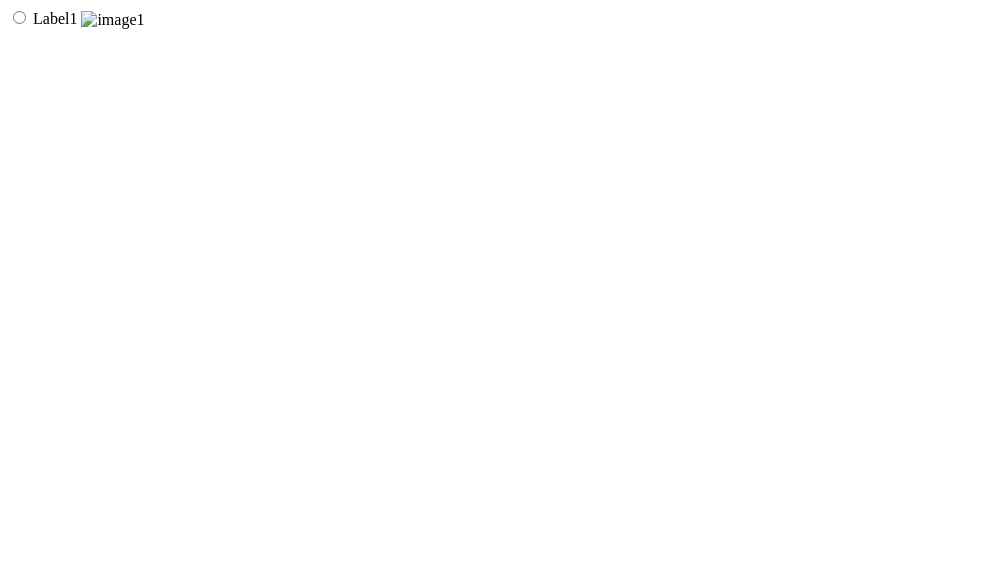
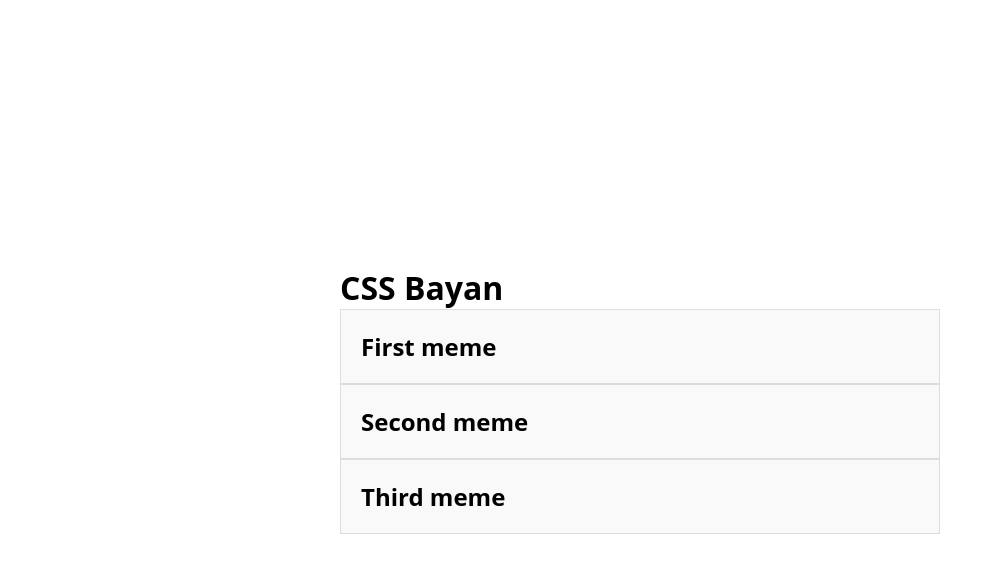
Before and after one commit to eldar-an/cssBayan, a plain HTML site: page cssBayan/index.html in a window 1280 px wide. Shown: the whole page, without its empty margins (0-990 px from the left). Drawn offline with Linux system fonts and the light colour scheme.

Commit message:
feat: added basic page layout (Sat, Mar 11, 2023 10:18:24 PM)

```diff
--- a/cssBayan/index.html
+++ b/cssBayan/index.html
@@ -10,11 +10,27 @@
 </head>
 <body>
 <div class="container">
-    <div class="item" id="item1">
-        <input type="radio">
-        <label for="item1">Label1</label>
-        <img src="" alt="image1" align="center">
-    </div>
+    <h1>CSS Bayan</h1>
+    <ul>
+        <li>
+            <div class="container-content">
+                <h2>First meme</h2>
+                <img class="image" src="" alt="First meme">
+            </div>
+        </li>
+        <li>
+            <div class="container-content">
+                <h2>Second meme</h2>
+                <img class="image" src="" alt="Second meme">
+            </div>
+        </li>
+        <li>
+            <div class="container-content">
+                <h2>Third meme</h2>
+                <img class="image" src="" alt="Third meme">
+            </div>
+        </li>
+    </ul>
 </div>
 
 </body>
--- a/cssBayan/style.css
+++ b/cssBayan/style.css
@@ -0,0 +1,43 @@
+*{
+    margin: 0;
+    padding: 0;
+    box-sizing: border-box;
+}
+
+body {
+    width: 100%;
+    min-height: 100vh;
+    position: relative;
+    display: flex;
+    align-items: center;
+    justify-content: center;
+    background: #ffffff;
+    font-family: 'Open Sans', sans-serif;
+}
+
+.container {
+    width: 600px;
+    margin: 75px auto;
+}
+
+.container ul,
+.container li {
+    list-style: none;
+    margin: 0;
+    padding: 0;
+}
+
+.container .container-content {
+    font-size: 1em;
+    padding: 20px;
+    background: #f9f9f9;
+    border: 1px solid #ddd;
+}
+
+.container .container-content .image {
+    display: none;
+}
+
+.container li h2:hover ~ .image {
+    display: block;
+}
```
